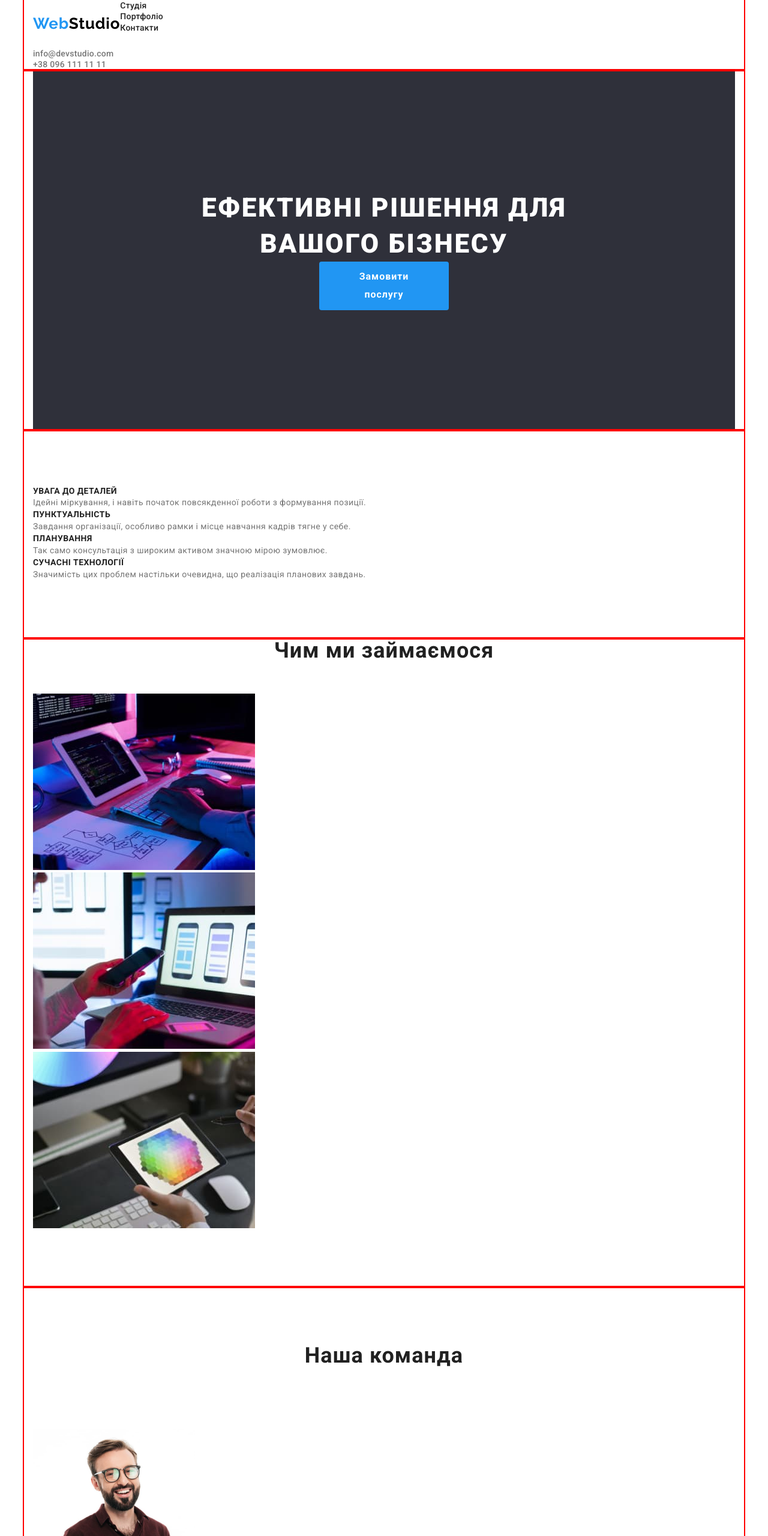
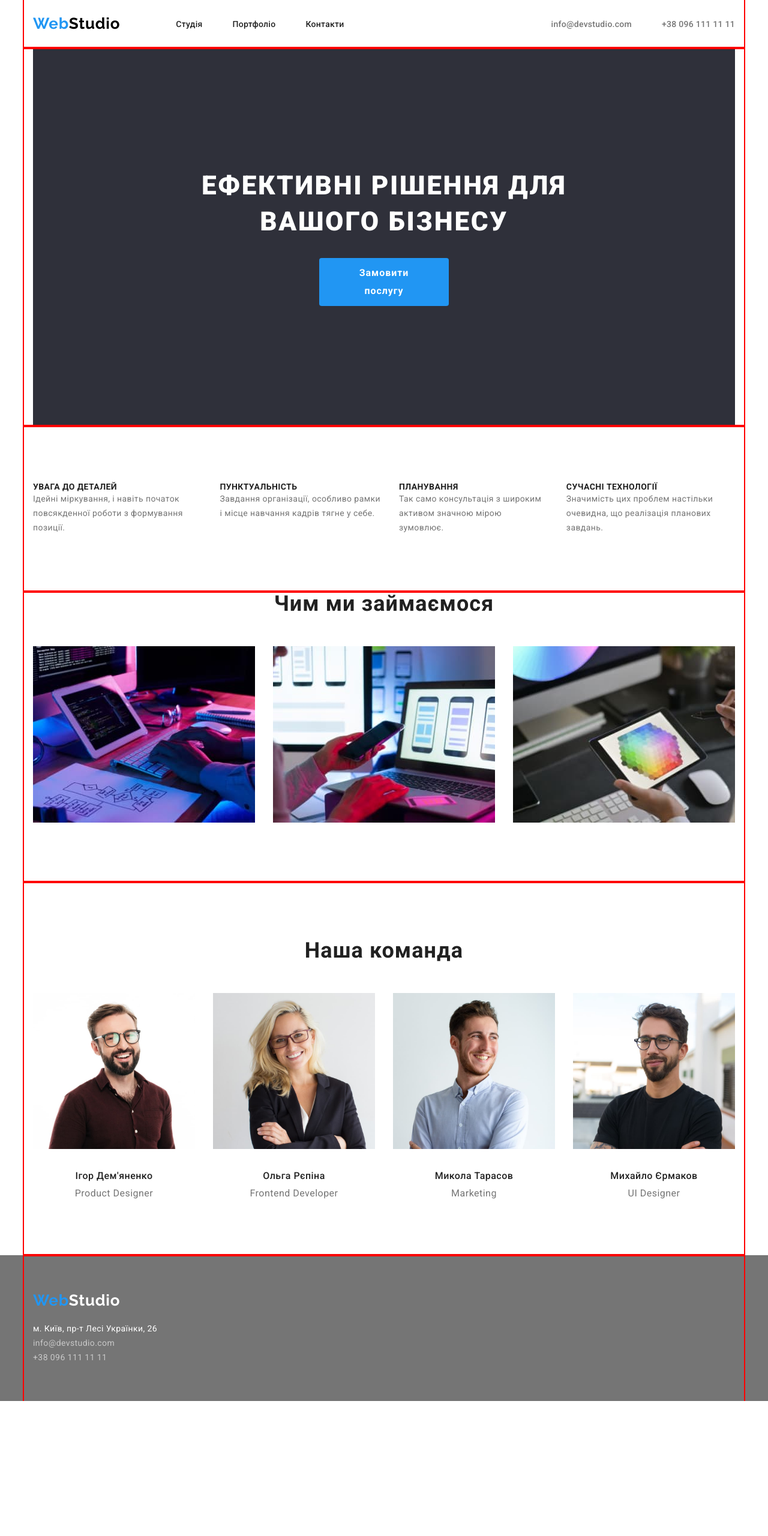
Before and after one commit to AntonAnatoliyovich/goit-markup-hw-03, a plain HTML site: page index.html in a window 1280 px wide. Shown: the top 2560 px of the page at 60% size. After the commit the page ends 2335 px from the top, so only its background shows below. Drawn offline with nearby package versions, Linux system fonts and the light colour scheme.

Commit message:
index.html

```diff
--- a/css/styles.css
+++ b/css/styles.css
@@ -82,17 +82,27 @@ address {
 
 /* -------header------- */
 
-.header {
+.header-container {
   display: flex;
+  align-items: center;
+  justify-content: space-between;
 }
 
 .container-style {
   display: flex;
+  align-items: center;
+}
+
+.header-list {
+  display: flex;
+  align-items: center;
+  gap: 50px;
 }
 
 .header-logo {
   padding-top: 24px;
   padding-bottom: 25px;
+  padding-right: 93px;
 }
 
 .header-web {
@@ -128,6 +138,8 @@ address {
 }
 
 .header-list-second {
+  display: flex;
+  gap: 50px;
 }
 
 .header-item-second {
@@ -167,7 +179,7 @@ address {
 }
 
 .hero-section {
-  background: #2f303a;
+  background-color: #2f303a;
   padding: 200px 0px;
   text-align: center;
 }
@@ -181,8 +193,8 @@ address {
   text-transform: uppercase;
   color: var(--white-color);
   max-width: 696px;
+  margin: 0 auto;
   margin-bottom: 30px;
-  margin: 0 auto;
 }
 
 .hero-button {
@@ -207,6 +219,8 @@ address {
 .hero-list {
   padding-top: 94px;
   padding-bottom: 94px;
+  display: flex;
+  gap: 30px;
 }
 
 .hero-item {
@@ -238,6 +252,8 @@ address {
 .hero-list-third {
   padding-top: 50px;
   padding-bottom: 94px;
+  display: flex;
+  gap: 30px;
 }
 
 .hero-item-third {
@@ -253,8 +269,9 @@ address {
 }
 
 .hero-list-fourth {
-  padding-top: 50px;
   padding-bottom: 94px;
+  display: flex;
+  gap: 30px;
 }
 
 .hero-item-fourth {
@@ -267,6 +284,9 @@ address {
   text-align: center;
   letter-spacing: 0.03em;
   color: var(--main-color);
+  margin-top: 30px;
+  margin-bottom: 10px;
+
 }
 
 .hero-text-speciality {
@@ -285,9 +305,12 @@ address {
   background-color: #757575;
 }
 
+.footer-container {
+  padding-top: 60px;
+  padding-bottom: 60px;
+}
+
 .footer-logo {
-  padding-top: 60px;
-  padding-bottom: 20px;
 }
 
 .footer-web {
@@ -305,7 +328,6 @@ address {
 
 .address {
   padding-top: 20px;
-  padding-bottom: 60px;
   max-width: 231px;
 }
 
--- a/index.html
+++ b/index.html
@@ -13,7 +13,7 @@
   </head>
   <body>
       <header class="header">
-        <div class="container">
+        <div class="container header-container">
           <nav class="container-style">
             <a class="header-logo link" href="">
               <span lang="en"><span class="header-web web">Web</span><span class="header-studio">Studio</span></span></a>
@@ -112,8 +112,7 @@
                 src="./image/image2.jpg"
                 alt="ольга"
                 width="270"
-                height="260"
-              />
+                height="260"/>
               <h3 class="hero-title-name">Ольга Рєпіна</h3>
               <p class="hero-text-speciality">
                 <span lang="en">Frontend Developer</span>
@@ -124,8 +123,7 @@
                 src="./image/image3.jpg"
                 alt="микола"
                 width="270"
-                height="260"
-              />
+                height="260"/>
               <h3 class="hero-title-name">Микола Тарасов</h3>
               <p class="hero-text-speciality">
                 <span lang="en">Marketing</span>
@@ -136,8 +134,7 @@
                 src="./image/image4.jpg"
                 alt="михайло"
                 width="270"
-                height="260"
-              />
+                height="260"/>
               <h3 class="hero-title-name">Михайло Єрмаков</h3>
               <p class="hero-text-speciality">
                 <span lang="en">UI Designer</span>
@@ -148,7 +145,7 @@
       </div>
     </main>
     <footer class="footer">
-     <div class="container">
+     <div class="container footer-container">
         <a class="footer-logo link" href="">
           <span lang="en"><span class="footer-web web">Web</span><span class="footer-studio">Studio</span></span></a>
         <div class="address">
```
